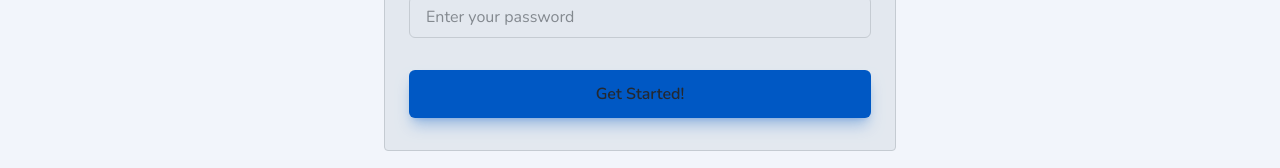
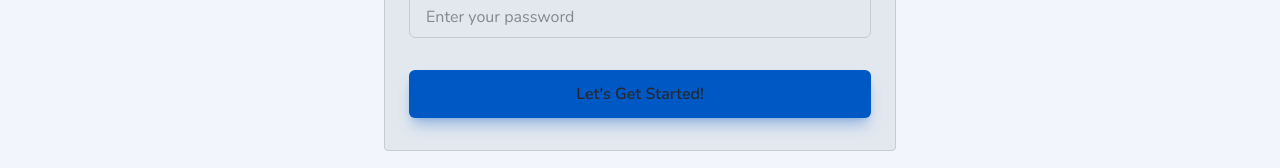
Before and after one commit to cynessa-dev/ops, a Next.js app: page /portal/login in a window 1280 px wide. Shown: the part 442-610 px from the top of the page. Built offline with nearby package versions, Linux system fonts and the light colour scheme; no server answers.

Commit message:
💄 style(cta): update btn content to match page and add quirk

```diff
--- a/app/portal/login/page.tsx
+++ b/app/portal/login/page.tsx
@@ -80,7 +80,7 @@ export default function Login() {
                                 hover:shadow-xl
                             "
                         >
-                            Get Started!
+                            Let's Get Started!
                         </button>
                     </form>
                 </div>
```
